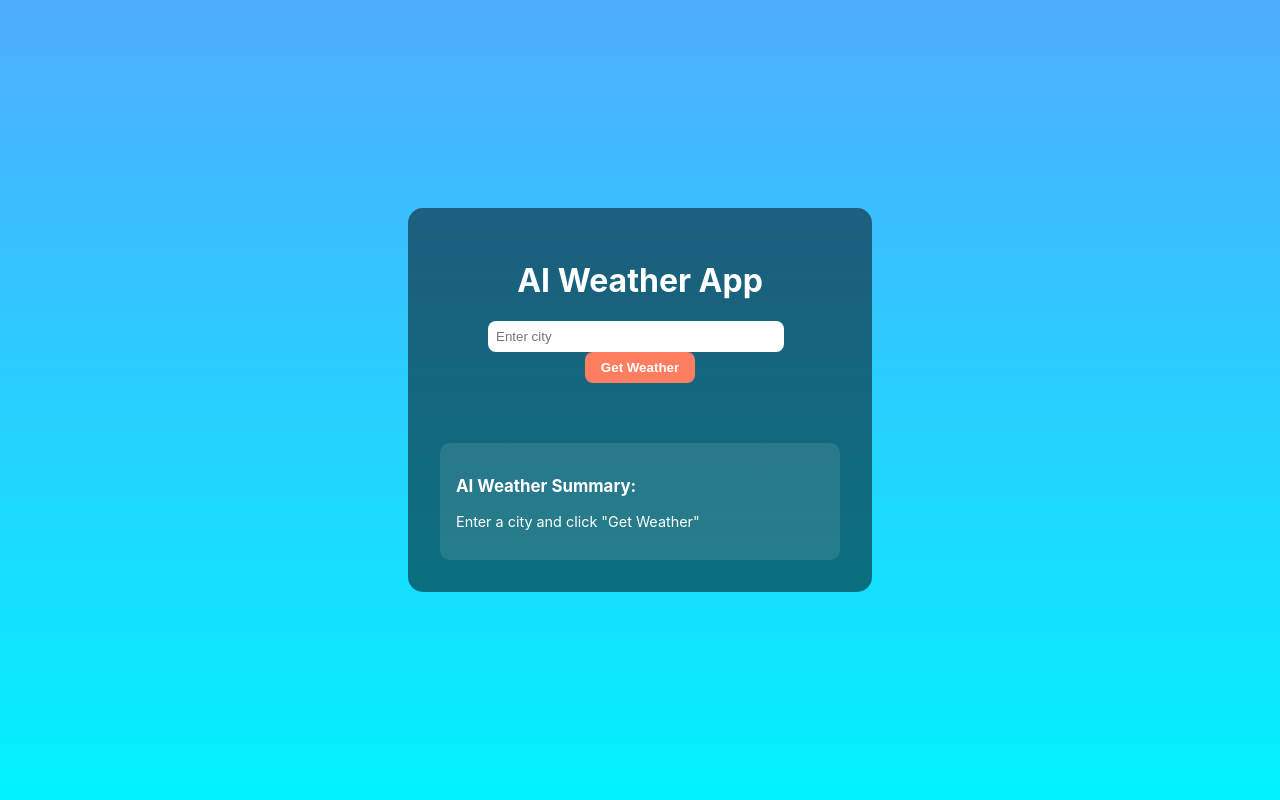
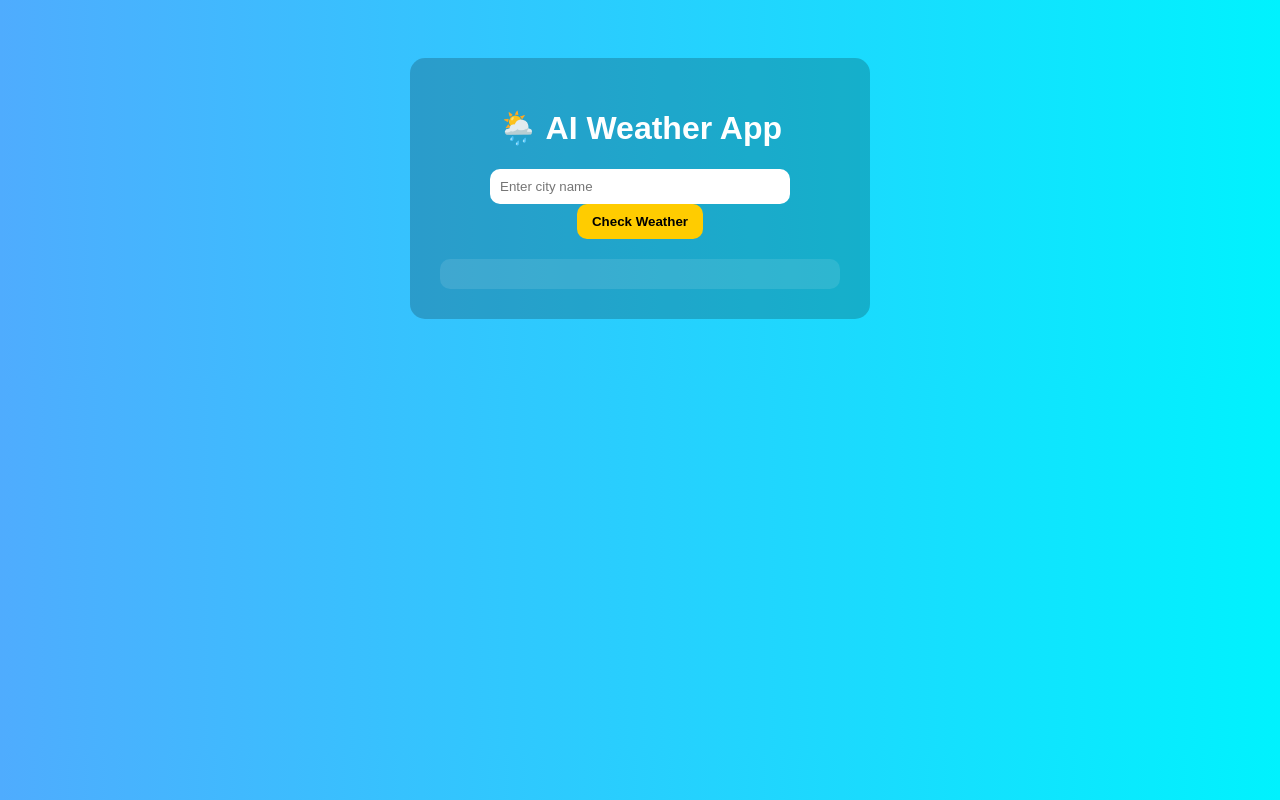
Before and after one commit to Darshmeharr/AI-WeatherApp, a plain HTML site: page index.html in a window 1280 px wide. Drawn offline with Linux system fonts and the light colour scheme.

Commit message:
Update index.html

```diff
--- a/index.html
+++ b/index.html
@@ -3,157 +3,129 @@
 <head>
 <meta charset="UTF-8">
 <meta name="viewport" content="width=device-width, initial-scale=1.0">
-<title>AI Weather App with Voice</title>
+<title>AI Weather App</title>
+
 <style>
 body {
-        font-family: 'Inter', sans-serif;
-        margin: 0;
-        padding: 0;
+    font-family: Arial, sans-serif;
+    background: linear-gradient(to right, #4facfe, #00f2fe);
+    color: white;
     text-align: center;
-        transition: background 0.5s ease;
-        color: #fff;
-        min-height: 100vh;
-        display: flex;
-        flex-direction: column;
-        justify-content: center;
-        background: linear-gradient(to bottom, #4facfe, #00f2fe);
+    padding: 50px;
 }
+
 .container {
-        background: rgba(0,0,0,0.5);
-        padding: 2rem;
+    background: rgba(0,0,0,0.2);
+    padding: 30px;
     border-radius: 15px;
-        width: 90%;
     max-width: 400px;
     margin: auto;
 }
+
 input {
-        padding: 0.5rem;
+    padding: 10px;
     width: 70%;
-        border-radius: 8px;
+    border-radius: 10px;
     border: none;
-        margin-right: 0.5rem;
+    outline: none;
 }
+
 button {
-        padding: 0.5rem 1rem;
+    padding: 10px 15px;
     border: none;
-        border-radius: 8px;
+    border-radius: 10px;
+    background: #ffcc00;
     cursor: pointer;
-        background: #ff7e5f;
-        color: white;
     font-weight: bold;
-        transition: background 0.3s;
 }
-    button:hover {
-        background: #feb47b;
+
+.weather-box {
+    margin-top: 20px;
 }
-    #weatherInfo img {
-        width: 80px;
-        margin: 10px 0;
-    }
-    #aiExplanation {
-        margin-top: 1rem;
-        text-align: left;
-        font-size: 0.9rem;
+
+.ai-box {
+    margin-top: 20px;
     background: rgba(255,255,255,0.1);
-        padding: 1rem;
+    padding: 15px;
     border-radius: 10px;
 }
 </style>
 </head>
+
 <body>
 
 <div class="container">
-    <h1>AI Weather App</h1>
-    <input type="text" id="city" placeholder="Enter city">
-    <button id="getWeather">Get Weather</button>
+    <h1>🌦️ AI Weather App</h1>
 
-    <div id="weatherInfo">
-        <h2 id="temp"></h2>
-        <img id="icon" src="" alt="">
-        <p id="desc"></p>
-    </div>
+    <input type="text" id="city" placeholder="Enter city name">
+    <button onclick="getWeather()">Check Weather</button>
 
-    <div id="aiExplanation">
-        <h3>AI Weather Summary:</h3>
-        <p id="aiText">Enter a city and click "Get Weather"</p>
-    </div>
+    <div class="weather-box" id="weather"></div>
+    <div class="ai-box" id="ai"></div>
 </div>
 
 <script>
-async function getWeather(city) {
-    const apiKey = "YOUR_OPENWEATHER_API_KEY"; // Replace with your OpenWeatherMap API key
-    const response = await fetch(`https://api.openweathermap.org/data/2.5/weather?q=${city}&units=metric&appid=${apiKey}`);
-    const data = await response.json();
-    return data;
+
+const API_KEY = "YOUR_API_KEY";
+
+async function getWeather() {
+    const city = document.getElementById("city").value;
+
+    if (!city) {
+        alert("Please enter a city");
+        return;
     }
 
-function displayWeather(data) {
-    const temp = data.main.temp;
-    const desc = data.weather[0].description;
-    const icon = `https://openweathermap.org/img/wn/${data.weather[0].icon}.png`;
+    const url = `https://api.openweathermap.org/data/2.5/weather?q=${city}&appid=${API_KEY}&units=metric`;
 
-    document.getElementById("temp").innerText = `${temp}°C`;
-    document.getElementById("desc").innerText = desc;
-    document.getElementById("icon").src = icon;
+    try {
+        const res = await fetch(url);
+        const data = await res.json();
 
-    // Change background based on weather
-    const body = document.body;
-    if(desc.includes("cloud")) body.style.background = "linear-gradient(to bottom, #bdc3c7, #2c3e50)";
-    else if(desc.includes("rain")) body.style.background = "linear-gradient(to bottom, #4e54c8, #8f94fb)";
-    else if(desc.includes("clear")) body.style.background = "linear-gradient(to bottom, #fbc2eb, #a6c1ee)";
-    else body.style.background = "linear-gradient(to bottom, #4facfe, #00f2fe)";
+        if (data.cod !== 200) {
+            document.getElementById("weather").innerHTML = "City not found";
+            return;
         }
 
-async function getAIExplanation(temp, description, city) {
-    const prompt = `Explain the weather for ${city}: temperature ${temp}°C, conditions ${description}. Give friendly suggestions for today.`;
+        const temp = data.main.temp;
+        const condition = data.weather[0].main;
+        const country = data.sys.country;
 
-    const response = await fetch("https://api.openai.com/v1/chat/completions", {
-        method: "POST",
-        headers: {
-            "Content-Type": "application/json",
-            "Authorization": "Bearer YOUR_OPENAI_API_KEY" // Replace with your OpenAI API key
-        },
-        body: JSON.stringify({
-            model: "gpt-3.5-turbo",
-            messages: [{ role: "user", content: prompt }]
-        })
-    });
+        document.getElementById("weather").innerHTML = `
+            <h2>${data.name}, ${country}</h2>
+            <p>🌡️ Temperature: ${temp}°C</p>
+            <p>🌥️ Condition: ${condition}</p>
+        `;
 
-    const data = await response.json();
-    return data.choices[0].message.content;
-}
+        generateAIAdvice(temp, condition);
 
-// Function to read text aloud using browser speechSynthesis
-function speakText(text) {
-    if('speechSynthesis' in window) {
-        const utterance = new SpeechSynthesisUtterance(text);
-        utterance.lang = 'en-US';
-        utterance.rate = 1;
-        window.speechSynthesis.speak(utterance);
+    } catch (error) {
+        console.log(error);
     }
 }
 
-async function showWeather() {
-    const city = document.getElementById("city").value;
-    if(!city) return alert("Please enter a city");
+// Simple AI logic
+function generateAIAdvice(temp, condition) {
+    let advice = "";
 
-    const weatherData = await getWeather(city);
-
-    if(weatherData.cod !== 200) {
-        alert("City not found!");
-        return;
+    if (temp > 30) {
+        advice = "🔥 It's hot! Stay hydrated and avoid sun.";
+    } else if (temp < 10) {
+        advice = "❄️ It's cold! Wear warm clothes.";
+    } else {
+        advice = "🌤️ Weather is pleasant. Enjoy your day!";
     }
 
-    displayWeather(weatherData);
-
-    const aiText = await getAIExplanation(weatherData.main.temp, weatherData.weather[0].description, city);
-    document.getElementById("aiText").innerText = aiText;
-
-    // Voice read AI explanation
-    speakText(aiText);
+    if (condition.toLowerCase().includes("rain")) {
+        advice += " ☔ Don't forget your umbrella!";
     }
 
-document.getElementById("getWeather").addEventListener("click", showWeather);
+    document.getElementById("ai").innerHTML = `
+        <h3>🤖 AI Suggestion</h3>
+        <p>${advice}</p>
+    `;
+}
+
 </script>
 
 </body>
```
Lines whose indentation alone changed are shown as unchanged.
